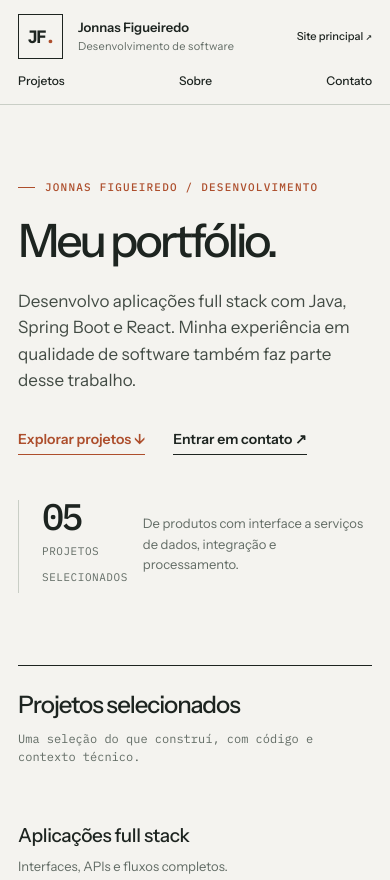
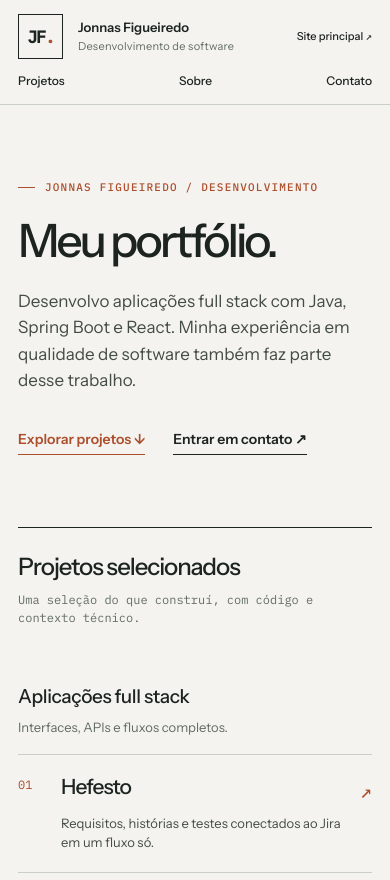
Before and after one commit to JonnasFigueiredo/JonnasFigueiredo.github.io, an Astro site: page /dev in a window 390 px wide. Shown: the top 880 px of the page. Built offline with nearby package versions, Linux system fonts and the light colour scheme; Astro itself is replaced by a stand-in of ours.

Commit message:
Remove resumo lateral do portfólio

```diff
--- a/src/pages/dev/index.astro
+++ b/src/pages/dev/index.astro
@@ -17,10 +17,6 @@ const description = 'Projetos de desenvolvimento de Jonnas Figueiredo: aplicaç
         <a href={'mailto:' + site.email}>Entrar em contato <span aria-hidden="true">↗</span></a>
       </div>
     </div>
-    <aside class="hero-aside" aria-label="Resumo do portfólio">
-      <div><strong>05</strong><br /><span>Projetos selecionados</span></div>
-      <p>De produtos com interface a serviços de dados, integração e processamento.</p>
-    </aside>
   </section>
 
   <section id="projetos" aria-labelledby="projects-title">
--- a/src/styles/dev.css
+++ b/src/styles/dev.css
@@ -39,18 +39,13 @@ img { display: block; max-width: 100%; height: auto; }
 .header-return span, .footer-links span { font-family: var(--dev-mono); font-weight: 400; }
 .eyebrow { margin: 0; font: 500 11px/1.45 var(--dev-mono); letter-spacing: .11em; text-transform: uppercase; color: var(--dev-accent); }
 .eyebrow::before { content: ''; display: inline-block; width: 17px; height: 1px; background: currentColor; vertical-align: middle; margin-right: 10px; }
-.hero { display: grid; grid-template-columns: minmax(0, 1fr) 260px; gap: 8%; padding: clamp(80px, 11vw, 150px) 0 100px; }
+.hero { padding: clamp(80px, 11vw, 150px) 0 100px; }
 .hero h1 { max-width: 850px; margin: 22px 0 25px; font-size: clamp(49px, 6.6vw, 91px); font-weight: 500; line-height: .98; letter-spacing: -.065em; }
-.hero h1 em { font-style: normal; color: var(--dev-accent); }
 .hero .intro { max-width: 650px; margin: 0; color: #434c45; font-size: clamp(17px, 2.05vw, 21px); line-height: 1.55; }
 .hero-actions { display: flex; flex-wrap: wrap; gap: 12px 28px; align-items: center; margin-top: 35px; }
 .hero-actions a, .text-link { font-weight: 600; font-size: 14px; text-decoration: none; border-bottom: 1px solid currentColor; padding-bottom: 3px; }
 .hero-actions a:hover, .text-link:hover { color: var(--dev-accent); }
 .hero-actions a:first-child { color: var(--dev-accent); }
-.hero-aside { display: flex; flex-direction: column; justify-content: flex-end; gap: 20px; border-left: 1px solid var(--dev-line); padding: 0 0 5px 23px; }
-.hero-aside strong { font: 500 52px/.9 var(--dev-mono); letter-spacing: -.08em; }
-.hero-aside span { color: var(--dev-muted); font: 400 11px/1.5 var(--dev-mono); text-transform: uppercase; letter-spacing: .05em; }
-.hero-aside p { margin: 0; font-size: 13px; color: var(--dev-muted); }
 .section-line { display: flex; align-items: baseline; justify-content: space-between; gap: 24px; border-top: 1px solid var(--dev-ink); padding-top: 20px; }
 .section-line h2 { margin: 0; font-size: clamp(24px, 3vw, 37px); font-weight: 500; letter-spacing: -.045em; }
 .section-line p { margin: 0; color: var(--dev-muted); font: 400 12px/1.5 var(--dev-mono); text-align: right; }
@@ -115,9 +110,6 @@ img { display: block; max-width: 100%; height: auto; }
   .header-return { border: 0; padding: 0; }
   .project-row { grid-template-columns: 40px minmax(120px, 170px) 1fr 20px; }
   .project-row .meta { display: none; }
-  .hero { grid-template-columns: 1fr; gap: 45px; }
-  .hero-aside { flex-direction: row; align-items: center; justify-content: flex-start; }
-  .hero-aside p { max-width: 300px; }
 }
 @media (max-width: 620px) {
   .dev-shell { width: min(100% - 36px, 1160px); }
@@ -128,8 +120,6 @@ img { display: block; max-width: 100%; height: auto; }
   .dev-header nav a { font-size: 12px; }
   .hero { padding: 75px 0 72px; }
   .hero h1 { font-size: clamp(46px, 11vw, 68px); }
-  .hero-aside { gap: 15px; }
-  .hero-aside strong { font-size: 37px; }
   .section-line, .group-title { align-items: flex-start; flex-direction: column; gap: 5px; }
   .section-line p { text-align: left; }
   .group { padding-top: 55px; }
```
